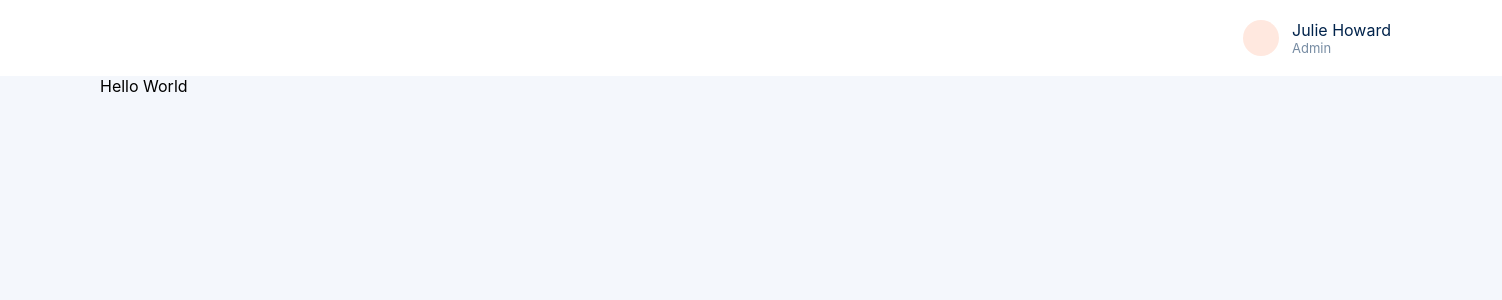
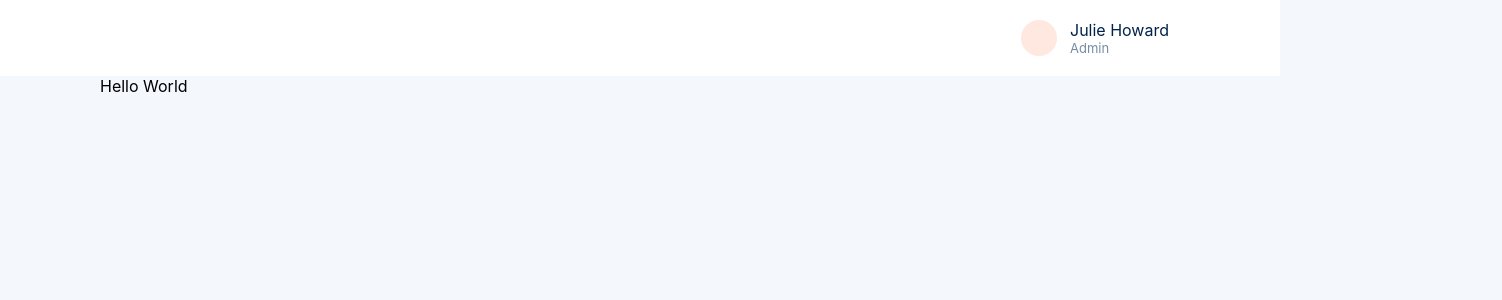
Before and after one commit to Mikjail/employeesRemote, a React (Create React App) app: page / in a window 1280 px wide. Shown: the top 300 px of the page, 1502 px wide, since content can reach past the window. Built offline with nearby package versions, Linux system fonts and the light colour scheme.

Commit message:
Styles - Adding common style modules and readjusting variables

```diff
--- a/src/App.css
+++ b/src/App.css
@@ -1,3 +1,3 @@
 body {
-  background-color: #f4f7fc;
+  background-color: var(--primary-background);
 }
--- a/src/components/Navbar/Navbar.js
+++ b/src/components/Navbar/Navbar.js
@@ -2,11 +2,13 @@ import React from 'react';
 import style from './Navbar.module.css';
 
 const navBar = () => (
-  <nav className={style.nav} data-testid="navbar">
-    <div className={style.profileImg} data-testid="profile-image" />
-    <div className={style.profileDetails} data-testid="profile-details">
-      <span className={style.userName}> Julie Howard </span>
-      <small className={style.userRole}> Admin </small>
+  <nav data-testid="navbar">
+    <div className={style.nav}>
+      <div className={style.profileImg} data-testid="profile-image" />
+      <div className={style.profileDetails} data-testid="profile-details">
+        <span className={style.userName}> Julie Howard </span>
+        <small className={style.userRole}> Admin </small>
+      </div>
     </div>
   </nav>
 );
--- a/src/hoc/Layout/layout.module.css
+++ b/src/hoc/Layout/layout.module.css
@@ -1,3 +1,5 @@
 .main {
   padding: 0 100px;
+  max-width: 1280px;
+  margin: auto;
 }
```
